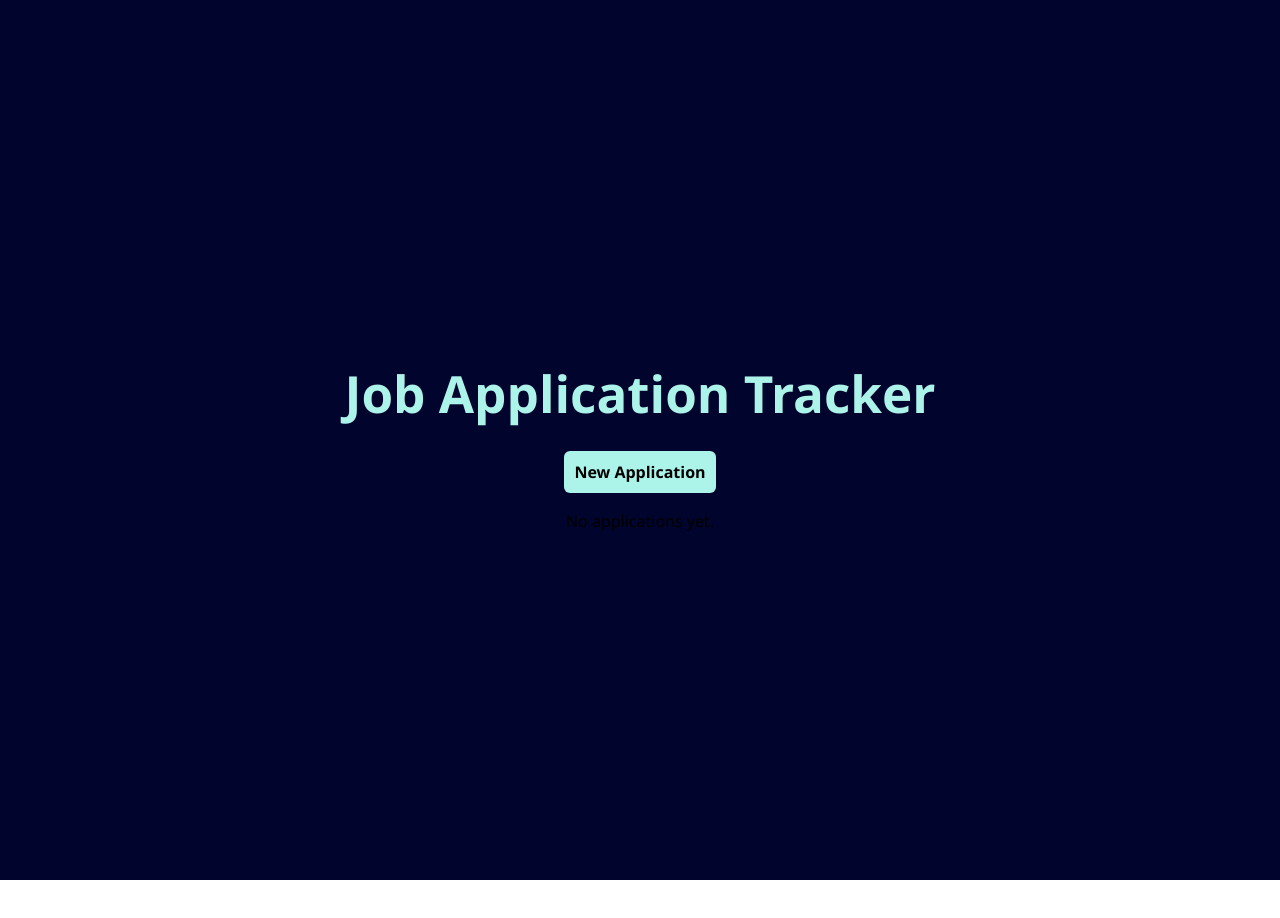
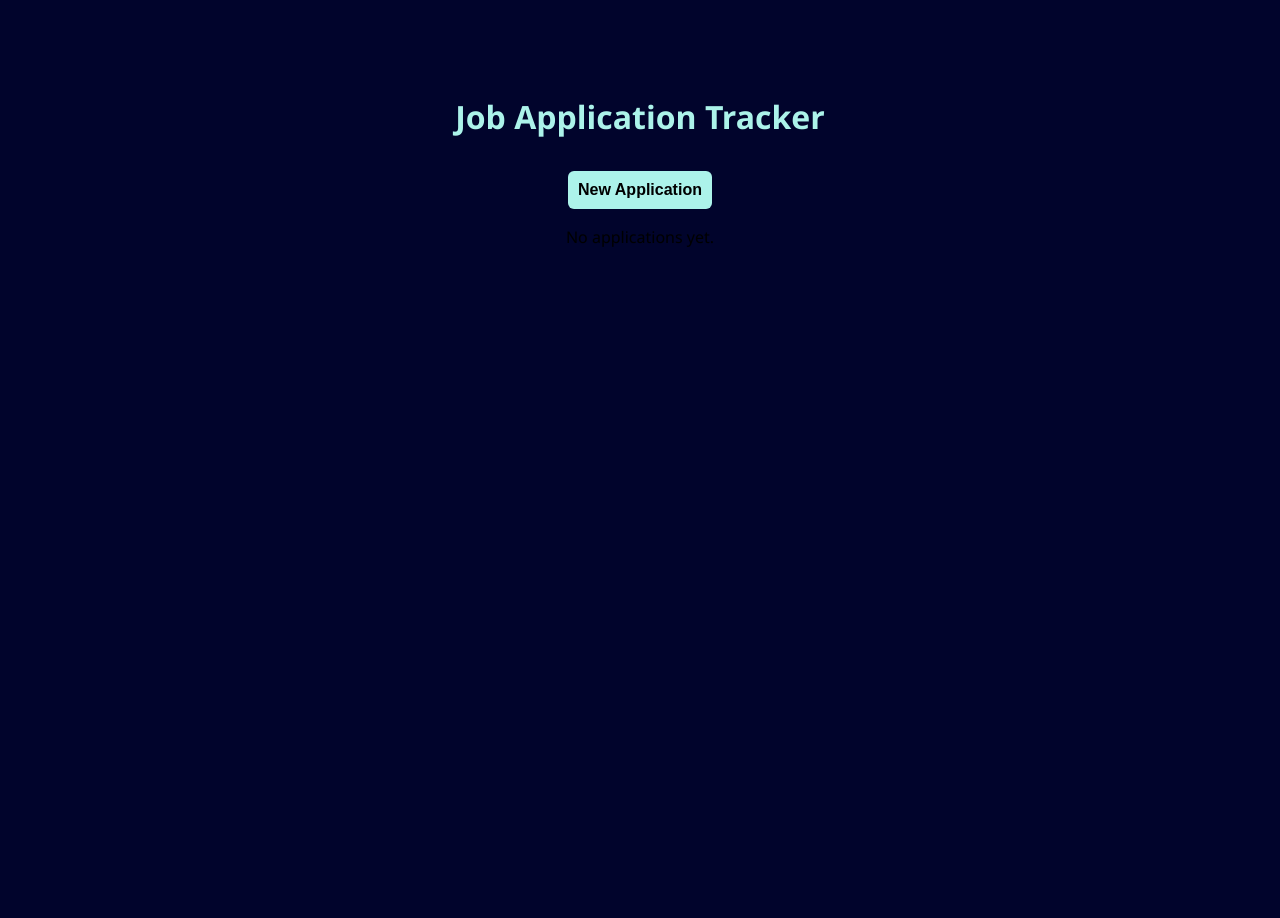
Before and after one commit to JIMPARK80/vue-job-tracker, a Vue app: page / in a window 1280 px wide. Shown: the top 918 px of the page. Before the commit the page ends 880 px from the top, so only its background shows below. Built offline with nearby package versions, Linux system fonts and the light colour scheme.

Commit message:
feat: update title font size and adjust table input css styles

```diff
--- a/index.html
+++ b/index.html
@@ -4,7 +4,7 @@
     <meta charset="UTF-8" />
     <link rel="icon" type="image/svg+xml" href="/vite.svg" />
     <meta name="viewport" content="width=device-width, initial-scale=1.0" />
-    <title>Vite + Vue</title>
+    <title>Job Application Tracker</title>
   </head>
   <body>
     <div id="app"></div>
--- a/src/App.vue
+++ b/src/App.vue
@@ -1,5 +1,5 @@
 <template>
-  <div>
+  <div class="app-container">
     <h1>Job Application Tracker</h1> <!-- Title of the page -->
 
     <button @click="toggleForm" class="new-button">
@@ -192,7 +192,14 @@ function toggleForm() {
 
 <style>
 /* minimum and clean default styles */
-
+.app-container {
+  min-height: 100vh;
+  display: flex;
+  flex-direction: column;
+  align-items: center;      /* 가로 중앙 */
+  justify-content: flex-start; /* 세로 상단 */
+  background: #01042c;
+}
 
 body {
   font-family: 'Segoe UI', sans-serif;
@@ -204,6 +211,7 @@ function toggleForm() {
 h1 {
   color: rgb(172, 243, 234);
   text-align: center;
+  width: 100%;
   margin-bottom: 30px;
 }
 
@@ -256,7 +264,7 @@ function toggleForm() {
 
 th, td {
   padding: 10px;
-    font-size: 10px;
+  font-size: 15px;
   text-align: left;
   font-weight: bold;
   border-bottom: 2px solid #000;
--- a/src/style.css
+++ b/src/style.css
@@ -2,78 +2,18 @@
   font-family: system-ui, Avenir, Helvetica, Arial, sans-serif;
   line-height: 1.5;
   font-weight: 400;
-
-  color-scheme: light dark;
   color: rgba(255, 255, 255, 0.87);
   background-color: #242424;
-
-  font-synthesis: none;
-  text-rendering: optimizeLegibility;
-  -webkit-font-smoothing: antialiased;
-  -moz-osx-font-smoothing: grayscale;
-}
-
-a {
-  font-weight: 500;
-  color: #646cff;
-  text-decoration: inherit;
-}
-a:hover {
-  color: #535bf2;
 }
 
 body {
   margin: 0;
-  display: flex;
-  place-items: center;
   min-width: 320px;
   min-height: 100vh;
-}
-
-h1 {
-  font-size: 3.2em;
-  line-height: 1.1;
-}
-
-button {
-  border-radius: 8px;
-  border: 1px solid transparent;
-  padding: 0.6em 1.2em;
-  font-size: 1em;
-  font-weight: 500;
-  font-family: inherit;
-  background-color: #1a1a1a;
-  cursor: pointer;
-  transition: border-color 0.25s;
-}
-button:hover {
-  border-color: #646cff;
-}
-button:focus,
-button:focus-visible {
-  outline: 4px auto -webkit-focus-ring-color;
-}
-
-.card {
-  padding: 2em;
 }
 
 #app {
   max-width: 1280px;
   margin: 0 auto;
   padding: 2rem;
-  text-align: center;
 }
-
-@media (prefers-color-scheme: light) {
-  :root {
-    color: #213547;
-    background-color: #ffffff;
-  }
-  a:hover {
-    color: #747bff;
-  }
-  button {
-    background-color: #f9f9f9;
-  }
-}
```
Lines whose indentation alone changed are shown as unchanged.
